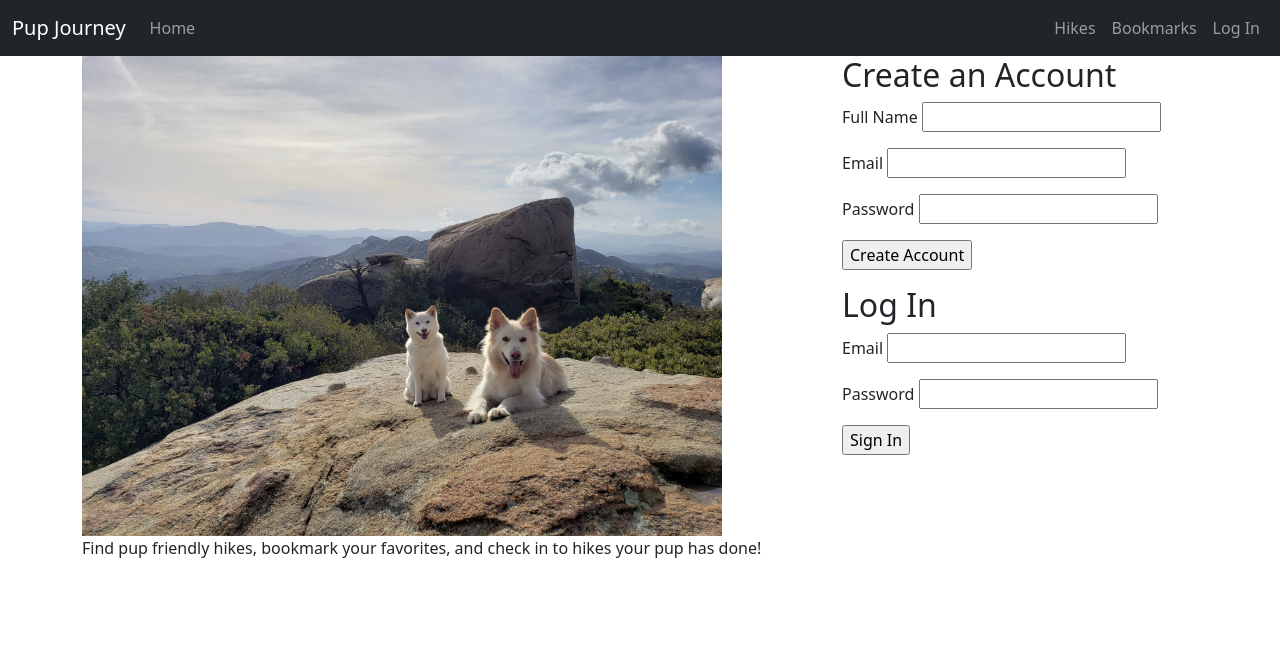
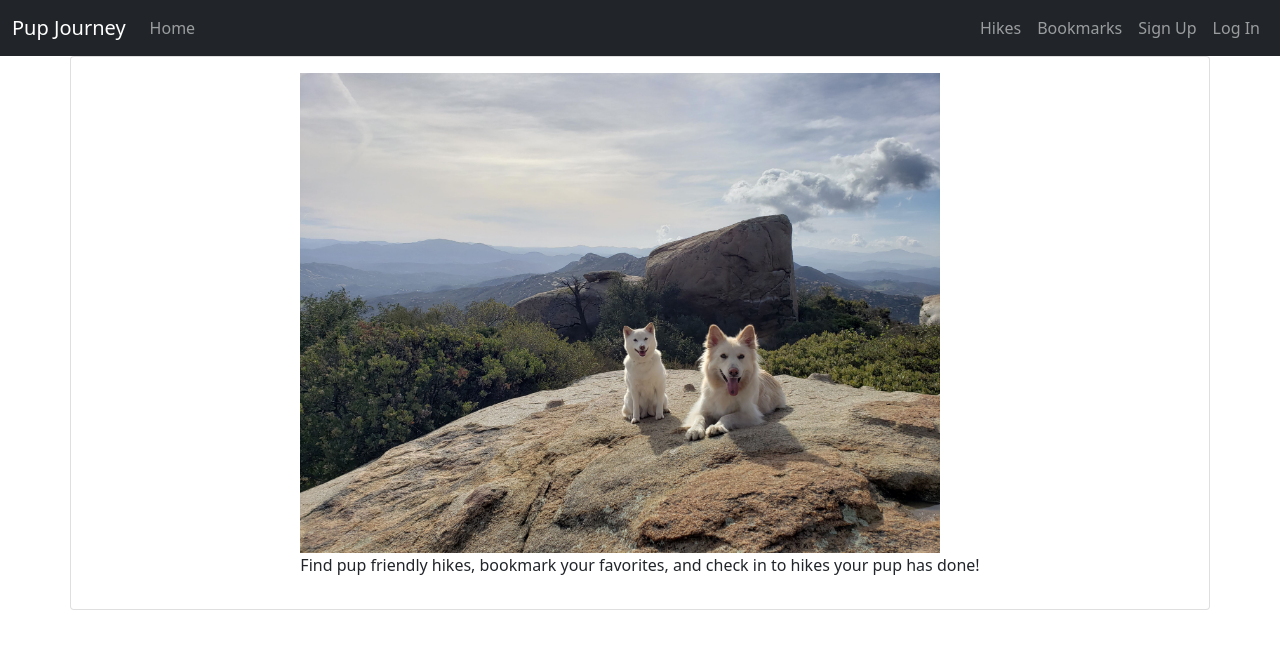
Before and after one commit to jenniferlei/Hackbright_Pup_Journey_Project, a Flask app: page / in a window 1280 px wide. Shown: the top 649 px of the page. Run offline with Flask 2, Linux system fonts and the light colour scheme; data that the repository does not hold is empty; some libraries are stand-ins or nearby versions.

Commit message:
Updated base.html and homepage.html formatting

```diff
--- a/server.py
+++ b/server.py
@@ -29,14 +29,30 @@ app.jinja_env.undefined = StrictUndefined
 def homepage():
     """View homepage."""
 
+    search_hikes = hikes = crud_hikes.get_hikes()
+    states = crud_hikes.get_hike_states()
+    cities = crud_hikes.get_hike_cities()
+    areas = crud_hikes.get_hike_areas()
+    parking = crud_hikes.get_hike_parking()
     logged_in_email = session.get("user_email")
 
     if logged_in_email is None:
-        return render_template("homepage.html")
+        return render_template("homepage.html", search_hikes=search_hikes,
+                                                hikes=hikes,
+                                                states=states,
+                                                cities=cities,
+                                                areas=areas,
+                                                parking=parking)
     else:
         user = crud_users.get_user_by_email(logged_in_email)
         pets = crud_pets.get_pets_by_user_id(user.user_id)
-        return render_template("homepage.html", pets=pets)
+        return render_template("homepage.html", pets=pets,
+                                                search_hikes=search_hikes,
+                                                hikes=hikes,
+                                                states=states,
+                                                cities=cities,
+                                                areas=areas,
+                                                parking=parking)
 
 
 @app.route("/hikes")
--- a/templates/base.html
+++ b/templates/base.html
@@ -33,13 +33,17 @@
             <li class="nav-item">
                 <a class="nav-link" href="/bookmarks">Bookmarks</a>
             </li>
+
             {% if "login" in session %}
             <li class="nav-item">
                 <a class="nav-link" href="/logout">Log Out</a>
             </li>
             {% else %}
             <li class="nav-item">
-                            <a class="nav-link" href="/login">Log In</a>
+                <a class="nav-link" href="#" data-bs-toggle="modal" data-bs-target="#modal-sign-up">Sign Up</a>
+            </li>
+            <li class="nav-item">
+                <a class="nav-link" href="#" data-bs-toggle="modal" data-bs-target="#modal-login">Log In</a>
             </li>
           {% endif %}
           </ul>
@@ -47,6 +51,100 @@
       </div>
     </div>
   </nav>
+
+
+  <div class="modal fade" id="modal-sign-up" tabindex="-1" aria-labelledby="modal-sign-up-label" aria-hidden="true">
+    <div class="modal-dialog">
+      <div class="modal-content">
+        <div class="modal-header">
+          <h5 class="modal-title" id="modal-sign-up-label">Sign Up</h5>
+          <button type="button" class="btn-close" data-bs-dismiss="modal" aria-label="Close"></button>
+        </div>
+        <div class="modal-body">
+
+          <form action="/users" class="form-sign-up" method="POST">
+
+            <div class="mb-3">
+              <label for="full_name" class="sr-only">Full Name</label>
+              <input type="text"
+                      name="full_name"
+                      class="form-control input-lg"
+                      placeholder="Full Name"
+                      required>
+            </div>
+
+            <div class="mb-3">
+              <label for="email" class="sr-only">Email Address</label>
+              <input type="email"
+                      name="email"
+                      class="form-control input-lg"
+                      placeholder="Email Address"
+                      required>
+            </div>
+
+            <div class="mb-3">
+              <label for="password" class="sr-only">Password</label>
+              <input type="password"
+                      name="password"
+                      class="form-control input-lg"
+                      placeholder="Password"
+                      required>
+            </div>
+
+          <div class="modal-footer">
+            <button class="btn btn-sm btn-primary btn-block" type="submit">Sign Up</button>
+            </form>
+            <button type="button" class="btn btn-sm btn-secondary btn-block" data-bs-dismiss="modal">Close</button>
+          </div>
+        </div>
+
+      </div>
+    </div>
+  </div>
+
+
+  <div class="modal fade" id="modal-login" tabindex="-1" aria-labelledby="modal-login-label" aria-hidden="true">
+    <div class="modal-dialog">
+      <div class="modal-content">
+        <div class="modal-header">
+          <h5 class="modal-title" id="modal-login-label">Log In</h5>
+          <button type="button" class="btn-close" data-bs-dismiss="modal" aria-label="Close"></button>
+        </div>
+        <div class="modal-body">
+          <form action="/login" class="form-signin" method="POST">
+
+            <div class="mb-3">
+                <label for="email" class="sr-only">Email Address</label>
+                <input type="email"
+                        name="email"
+                        class="form-control input-lg"
+                        placeholder="Email Address"
+                        required
+                        autofocus>
+            </div>
+
+            <div class="mb-3">
+                <label for="password" class="sr-only">Password</label>
+                <input type="password"
+                        name="password"
+                        class="form-control input-lg"
+                        placeholder="Password"
+                        required>
+            </div>
+
+          <div class="modal-footer">
+            <button class="btn btn-sm btn-primary btn-block" type="submit">Log In</button>
+            </form>
+            <button type="button" class="btn btn-sm btn-secondary btn-block" data-bs-dismiss="modal">Close</button>
+          </div>
+
+        </div>
+      </div>
+    </div>
+  </div>
+
+
+
 
     {% for msg in get_flashed_messages() %}
       <p class="flash-msg">
@@ -56,6 +154,8 @@
 
     <!-- Include the page's content with this block. -->
     {% block body %}
+
+
     {% endblock %}
 
     <!-- Include any page-specific JavaScript using this block. -->
--- a/templates/homepage.html
+++ b/templates/homepage.html
@@ -31,16 +31,20 @@
         </div>
 
         <div class="col-6">
-          <a class="btn btn-link" data-bs-toggle="collapse" href="#collapse-add-pet" role="button" aria-expanded="false" aria-controls="collapse-add-pet">
+          <button type="button" class="btn btn-link" data-bs-toggle="modal" data-bs-target="#modal-add-pet">
             + Pet
-          </a>
+          </button>
         </div>
       </div>
 
-
-      <div class="collapse" id="collapse-add-pet">
-        <div class="card card-body">
-
+      <div class="modal fade" id="modal-add-pet" tabindex="-1" aria-labelledby="modal-add-pet-label" aria-hidden="true">
+        <div class="modal-dialog">
+          <div class="modal-content">
+            <div class="modal-header">
+              <h5 class="modal-title" id="modal-add-pet-label">Add Pet Info</h5>
+              <button type="button" class="btn-close" data-bs-dismiss="modal" aria-label="Close"></button>
+            </div>
+            <div class="modal-body">
               <form action="/add-pet" id="form-add-pet" method="POST" enctype="multipart/form-data">
 
                 <h3 id="form-add-pet-heading">Please Add Your Pet Info</h3>
@@ -86,12 +90,18 @@
                             class="form-control input-lg"
                             accept="image/png, image/jpeg">
                 </div>
+                <p></p>
+              <div class="modal-footer">
+                <button class="btn btn-sm btn-primary btn-block mt-4" type="submit">Save</button>
+                </form>
+                <button type="button" class="btn btn-sm btn-secondary btn-block mt-4" data-bs-dismiss="modal">Close</button>
+              </div>
 
-            <button class="btn btn-sm btn-primary btn-block mt-4" type="submit">Save</button>
-
-          </form>
             </div>
           </div>
+        </div>
+      </div>
+
 
       <div id="pet-profiles">
           {% for pet in pets %}
@@ -176,51 +186,13 @@
   </div>
 
   {% else %}
-  <div class="row">
-    <div class="col-8">
+  <div class="row align-items-center">
+
+
+    <div class="card card-body align-items-center">
       <div>
         <img src="/static/img/homepage.jpg" id="welcome-img">
         <p><span class="app-description">Find pup friendly hikes, bookmark your favorites, and check in to hikes your pup has done!</span></p>
-      </div>
-    </div>
-
-    <div class="col-4">
-      <div class="row">
-        <h2>Create an Account</h2>
-        <form action="/users" method="POST">
-          <p>
-            Full Name <input type="text" name="full_name">
-          </p>
-
-          <p>
-            Email <input type="text" name="email">
-          </p>
-
-          <p>
-            Password <input type="password" name="password">
-          </p>
-
-          <p>
-            <input type="submit" value="Create Account">
-          </p>
-        </form>
-      </div>
-
-      <div class="row">
-        <h2>Log In</h2>
-        <form action="/login" method="POST">
-          <p>
-            Email <input type="text" name="email">
-          </p>
-
-          <p>
-            Password <input type="password" name="password">
-          </p>
-
-          <p>
-            <input type="submit" value="Sign In">
-          </p>
-        </form>
       </div>
     </div>
   </div>
```
Lines whose indentation alone changed are shown as unchanged.
